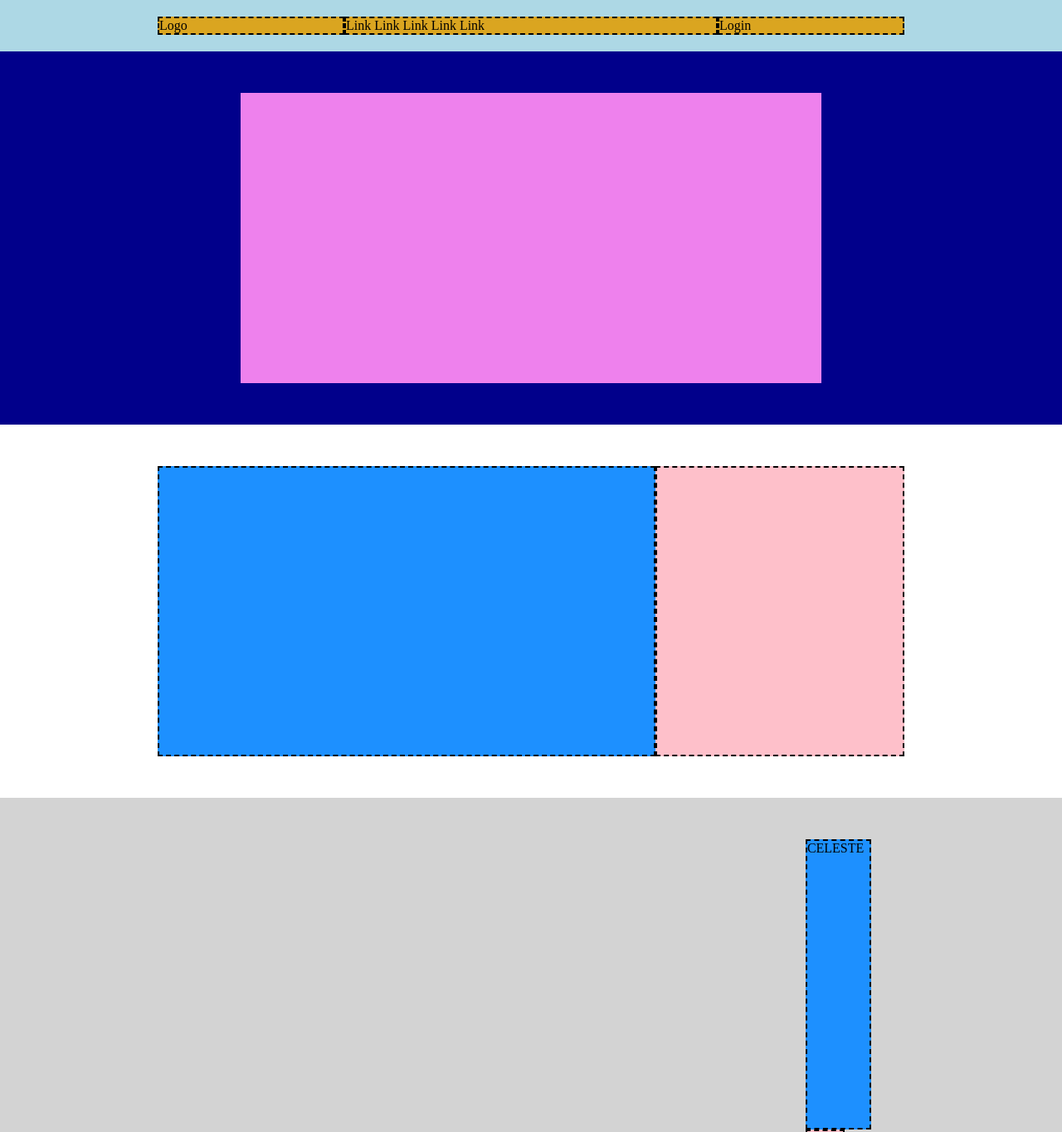
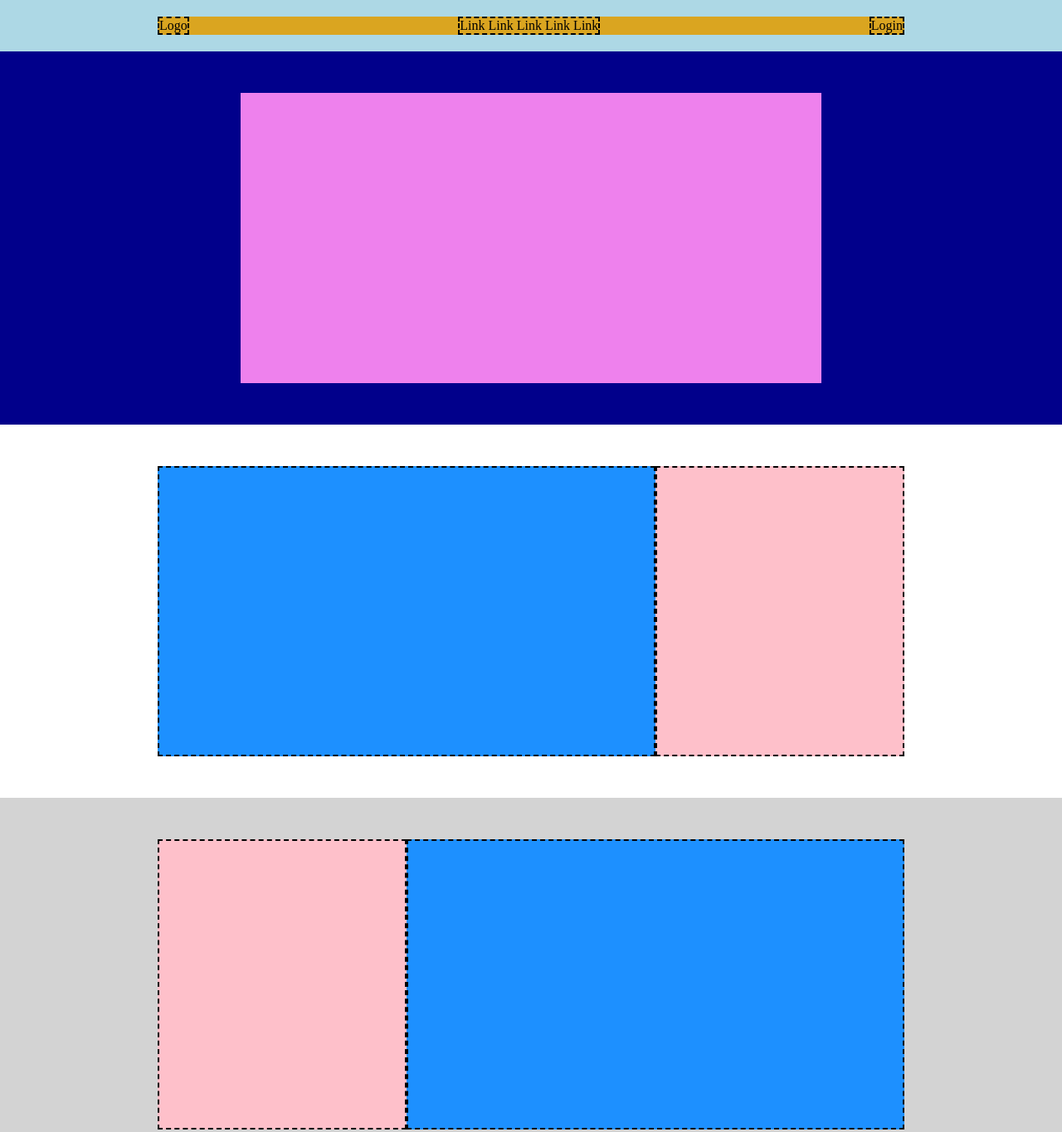
Before and after one commit to stefanodisanza/htmlcss-struttura-discord, a plain HTML site: page index.html in a window 1280 px wide. Shown: the top 1365 px of the page at 83% size. Drawn offline with Linux system fonts and the light colour scheme.

Commit message:
FIX header and section bug

```diff
--- a/css/app.css
+++ b/css/app.css
@@ -24,10 +24,10 @@ img {
 
 .row{
     display: flex;
-    flex-wrap: wrap;
+    /* flex-wrap: wrap; */
 }
 
-header .row{
+.justify-between{
     justify-content: space-between;
     align-items: center;
 }
@@ -40,16 +40,13 @@ header .row{
 }
 
 
-
-
-
-.row-cols-4 > .col {
+/* .row-cols-4 > .col {
     flex-basis: calc(100% / 4);
 }
 
 .row-cols-4 > .col-50 {
 	flex-basis: 50%;
-}
+} */
 
 .debug .bg-blue{
     background-color: #01008B;
@@ -93,11 +90,6 @@ header .row{
     background-color: #D3D3D3;
     min-height: 400px;
     padding: 50px;
-}
-
-.reverse{
-    display: flex;
-    flex-direction: row-reverse;
 }
 
 
@@ -148,9 +140,6 @@ header .row{
     display: flex;
 }
 
-.row-cols-2{
-    justify-content: space-between;
-}
 
 .debug .logo-footer {
     background-color: #FEC0CA;
@@ -159,3 +148,7 @@ header .row{
 .debug .bottone{
     background-color: #FEC0CA;
 }
+
+.row-reverse{
+    flex-direction: row-reverse;
+}
--- a/index.html
+++ b/index.html
@@ -5,26 +5,30 @@
     <meta http-equiv="X-UA-Compatible" content="IE=edge">
     <meta name="viewport" content="width=device-width, initial-scale=1.0">
     <title>Discord</title>
-    <link rel="stylesheet" href="css/app.css">
+    <link rel="stylesheet" href="./css/app.css">
 </head>
 <body class="debug">
-    <header>
+    <header class="main-header">
         <!-- header con logo link e login -->
         <div class="container header">
-            <div class="row row-cols-4">
+            <div class="row justify-between">
                 <div class="col logo">
                 Logo
                 </div>
-                <div class="col col-50">
-                Link Link Link Link Link
-                </div>
+                <nav class="col col-50">
+                <span>Link</span>
+                <span>Link</span>
+                <span>Link</span>
+                <span>Link</span>
+                <span>Link</span>
+                </nav>
                 <div class="col">
                     Login
                 </div>
             </div>
         </div>
     </header>
-    <main>
+    <main class="main-content">
         <!-- Prima sezione del main -->
         <section class="bg-blue">
             <div class="container small">
@@ -48,13 +52,13 @@
         <!-- terza sezione del main -->
         <section class="bg-gray">
             <div class="container reverse">
-                <div class="row row-cols-3">
+                <div class="row row-cols-3 row-reverse">
                     <div class="col celeste">
-                        CELESTE
+
 
                     </div>
                     <div class="col rosa">
-                        ROSA
+
 
                     </div>
                 </div>
@@ -82,7 +86,7 @@
             </div>
         </section>
 
-        <!-- sesta sezione del main -->
+        <!-- sezione del footer -->
 
         <section class="bg-black">
             <div class="container">
@@ -106,11 +110,11 @@
             </div>
         </section>
 
-        <!-- sezione del footer -->
 
-        <footer>
+
+        <footer class="page-footer">
             <div class="container footer">
-                <div class="row row-cols-2">
+                <div class="row justify-between">
                     <div class="col logo-footer">
                     Logo
                     </div>
```
